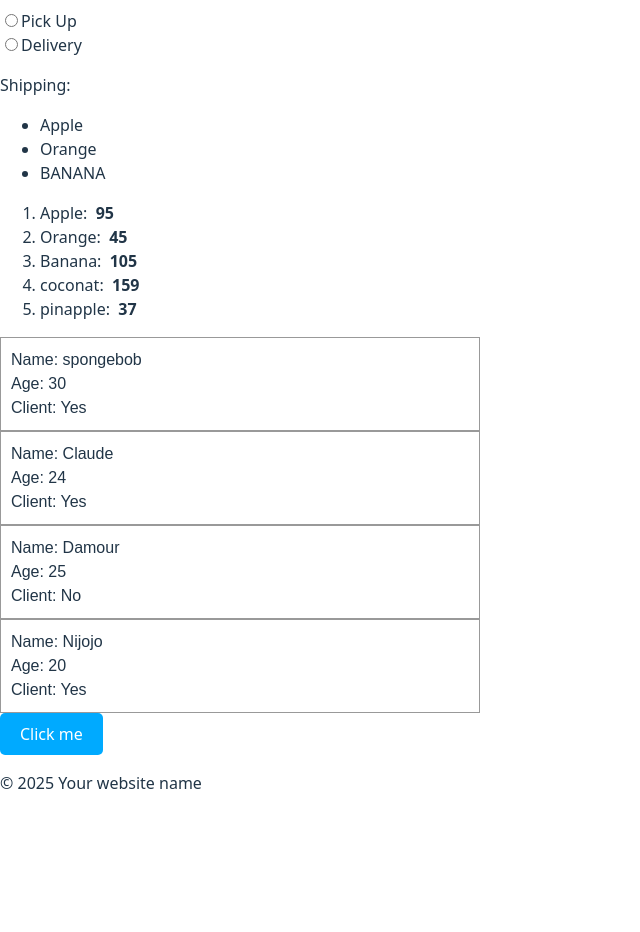
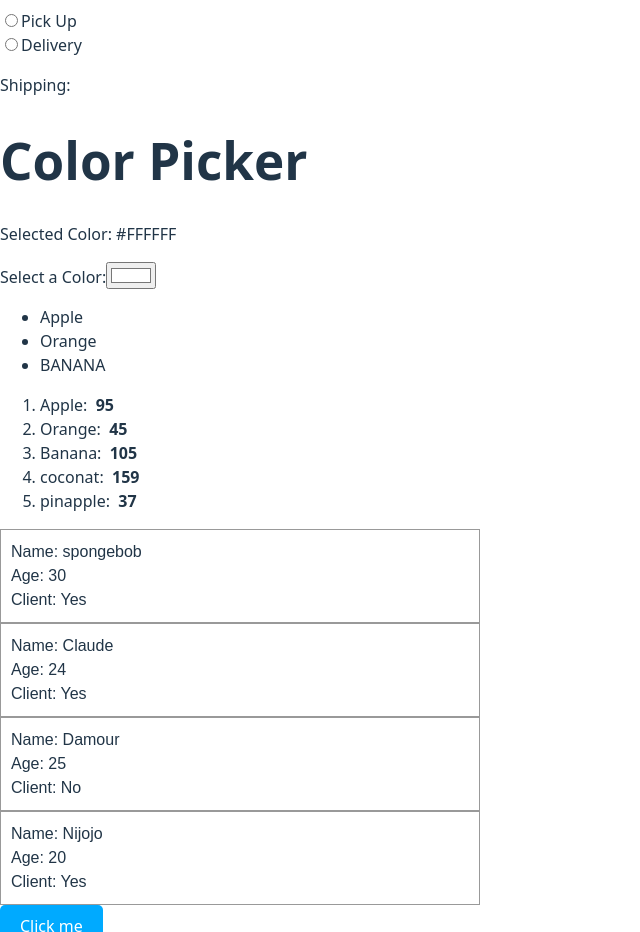
Before and after one commit to Josiane05/my-react-app2, a React (Vite) app: page / in a window 1280 px wide. Shown: the part 1640-2572 px from the top of the page, without its empty margins (0-640 px from the left). Before the commit the page ends 2451 px from the top, so only its background shows below. Built offline with nearby package versions, Linux system fonts and the light colour scheme.

Commit message:
color picker importing and exporting

```diff
--- a/src/App.jsx
+++ b/src/App.jsx
@@ -9,6 +9,7 @@
 import MyComponent from './MyComponent.jsx'
 import Counter from './Counter.jsx'
 import MyCompon from './MyCompon.jsx'
+import ColorPicker from './ColorPicker.jsx'
 
 
 function App() {
@@ -21,6 +22,7 @@
           <MyComponent/>
           <Counter/>
           <MyCompon/>
+          <ColorPicker/>
           <Food/>
           <List/>
           <Client name="spongebob" age={30} isClient={true}/>
--- a/src/ColorPicker.jsx
+++ b/src/ColorPicker.jsx
@@ -1,5 +1,20 @@
+import React, {useState} from 'react'
 
 function ColorPicker(){
 
+    const [color, setColor] = useState("#FFFFFF");
+    function handleColorChange(event){
+        setColor (event.target.value);
+    }
+
+    return(<div className="color-picker-container">
+           <h1> Color Picker</h1>
+           <div className="color-display" style={{backgroundColor: color}}>
+                <p>Selected Color: {color}</p>
+           </div>
+           <label>Select a Color:</label>
+           <input type="color" value={color} on Change={handleColorChange}>
+           </input>
+           </div>);
 }
 export default ColorPicker
```
